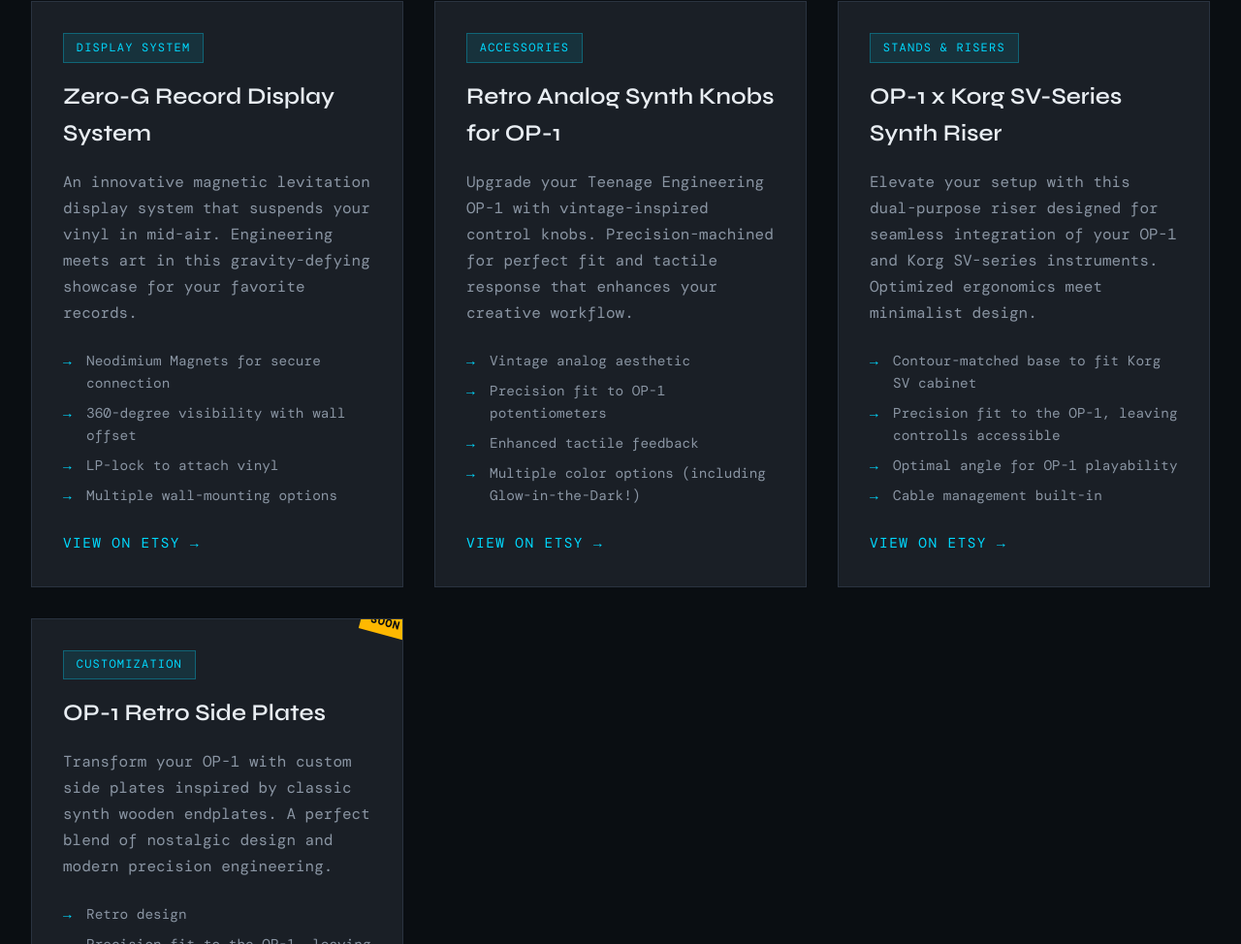
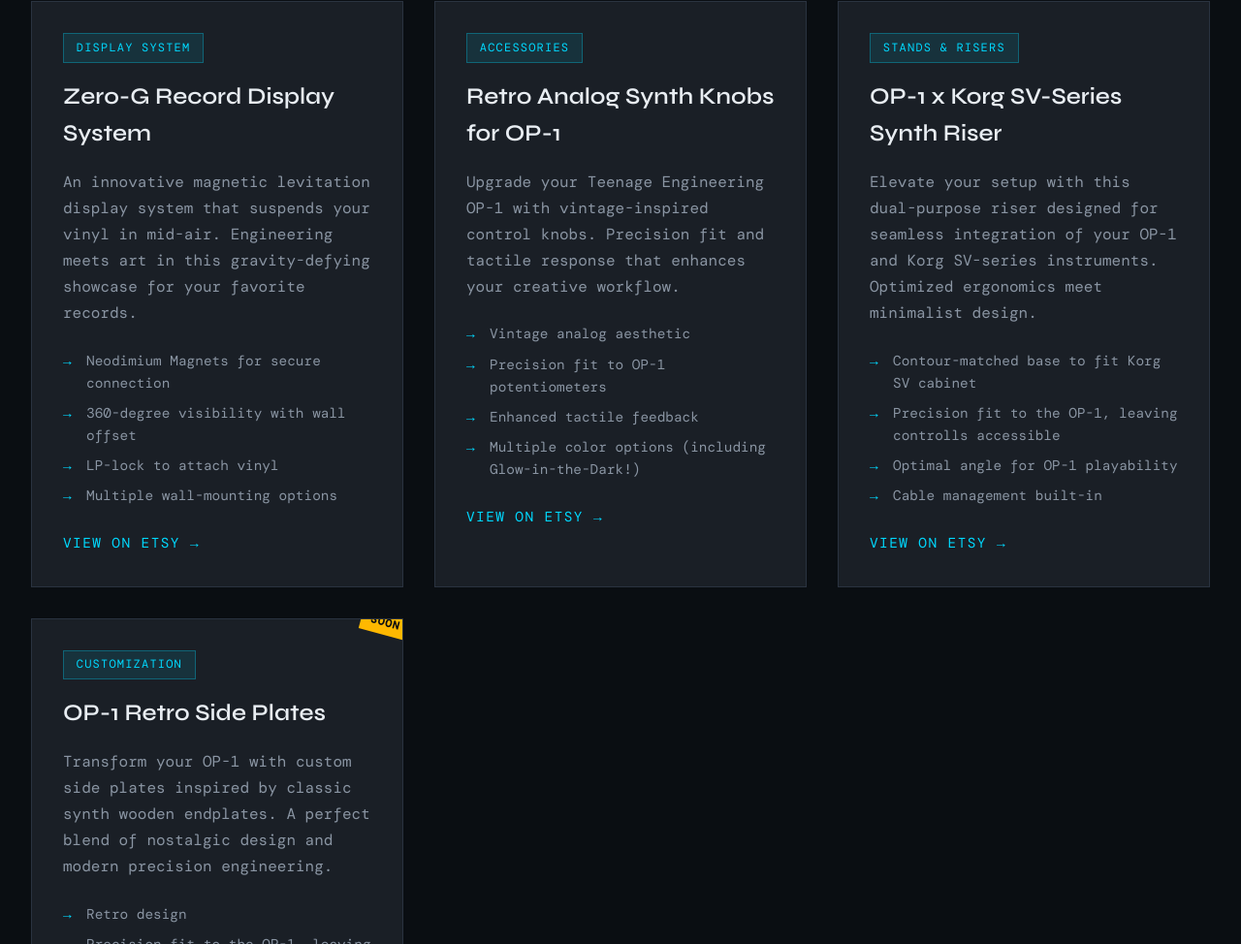
Before and after one commit to bji219/idw3d-website, a plain HTML site: page index.html in a window 1280 px wide. Shown: the part 1391-2365 px from the top of the page at 97% size. Drawn offline with nearby package versions, Linux system fonts and the light colour scheme; a web font is replaced by a local one.

Commit message:
Fix typo in product description

```diff
--- a/index.html
+++ b/index.html
@@ -611,7 +611,7 @@
                     <h3 class="product-name">Retro Analog Synth Knobs for OP-1</h3>
                     <p class="product-description">
                         Upgrade your Teenage Engineering OP-1 with vintage-inspired control knobs.
-                        Precision-machined for perfect fit and tactile response that enhances your
+                        Precision fit and tactile response that enhances your
                         creative workflow.
                     </p>
                     <ul class="product-features">
```
